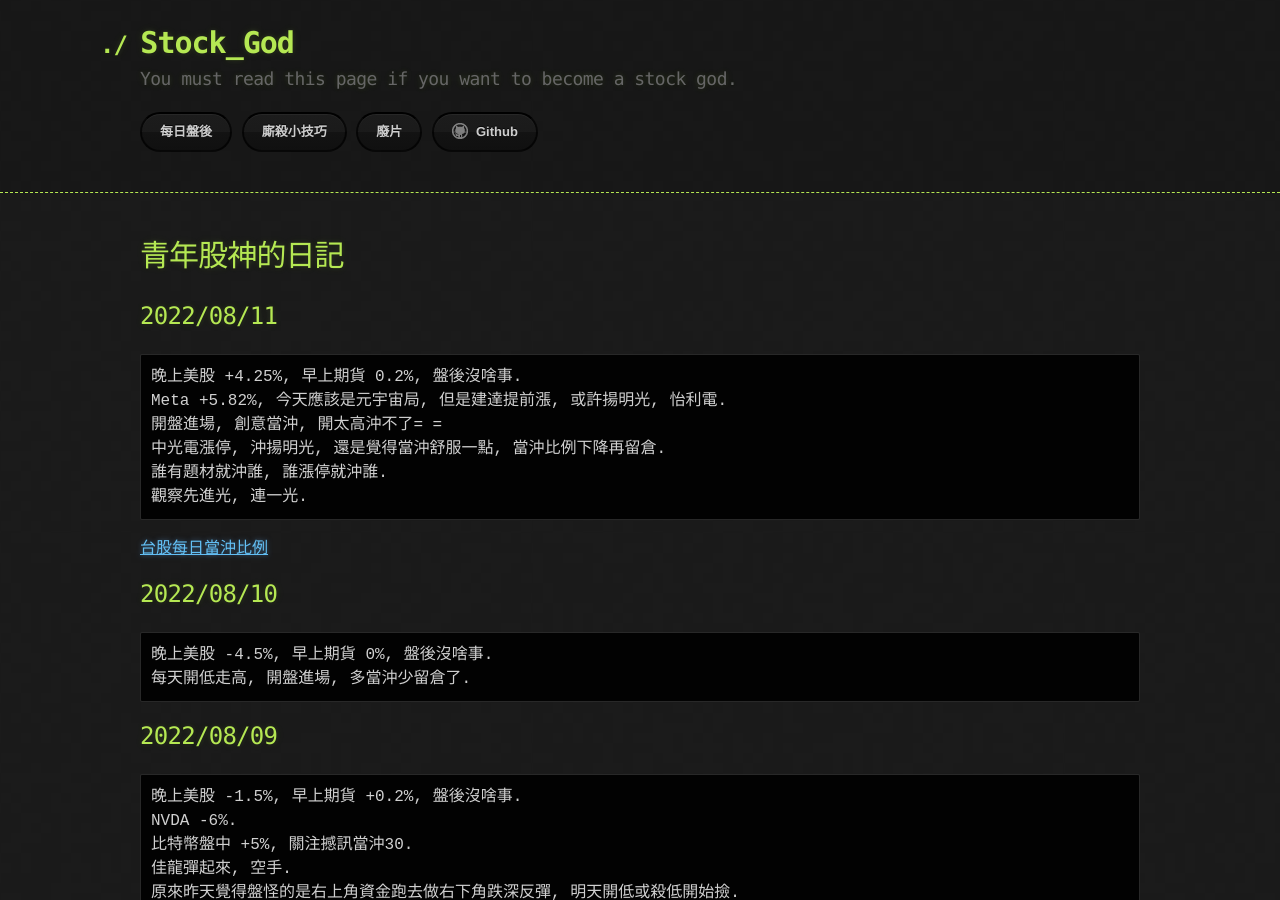
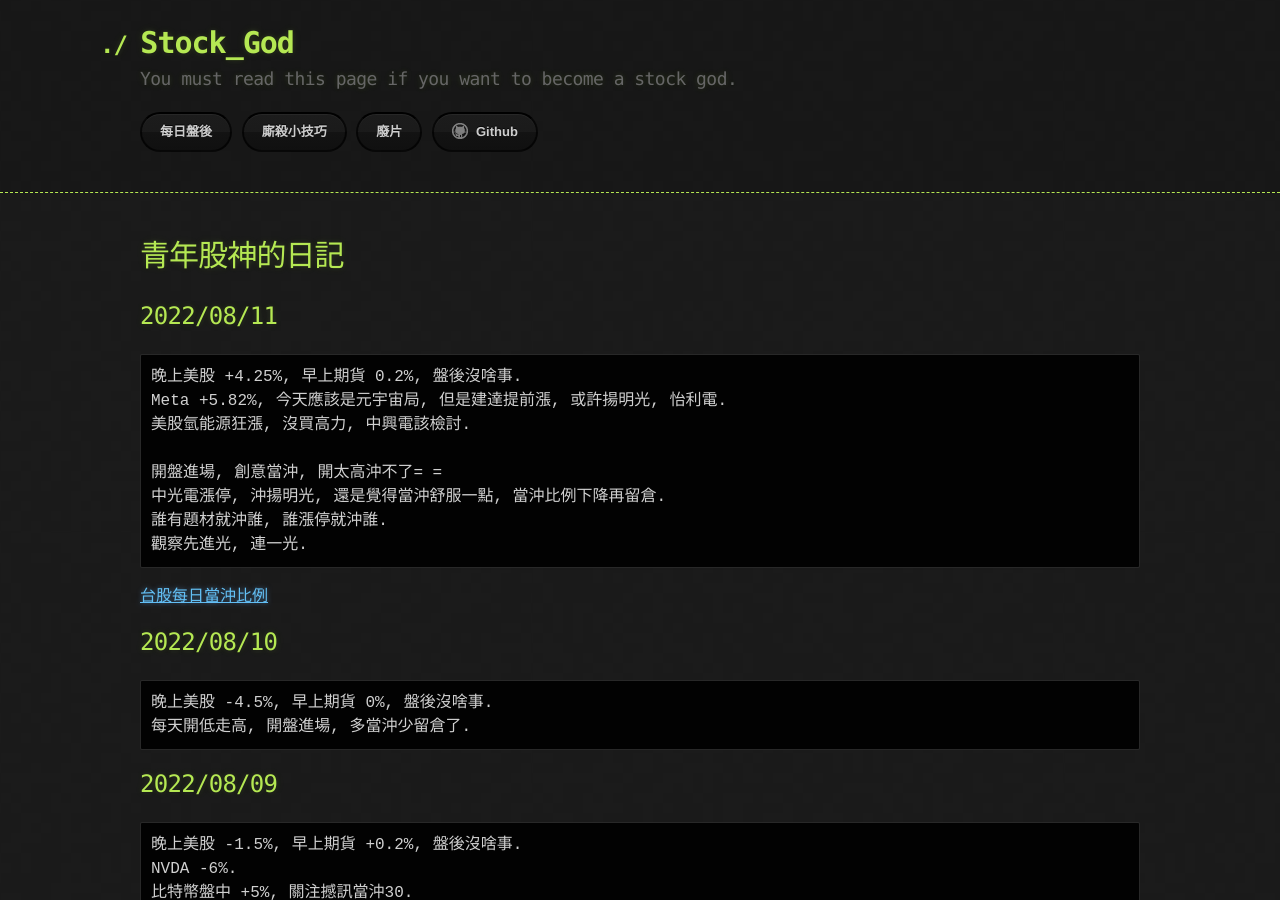
Before and after one commit to lepg5487/Stock_God, a Jekyll site: the page built from index.md, in a window 1280 px wide and 900 px high. Built offline with Jekyll 4.4.1, drawn with Linux system fonts in a browser that asks for light colours; our own code applies the rules of GitHub Pages for plain Markdown files.

Commit message:
Update index.md

````diff
--- a/index.md
+++ b/index.md
@@ -8,6 +8,8 @@ layout: testlayouts
 ```
 晚上美股 +4.25%, 早上期貨 0.2%, 盤後沒啥事.
 Meta +5.82%, 今天應該是元宇宙局, 但是建達提前漲, 或許揚明光, 怡利電.
+美股氫能源狂漲, 沒買高力, 中興電該檢討.
+
 開盤進場, 創意當沖, 開太高沖不了= =
 中光電漲停, 沖揚明光, 還是覺得當沖舒服一點, 當沖比例下降再留倉.
 誰有題材就沖誰, 誰漲停就沖誰.
````
